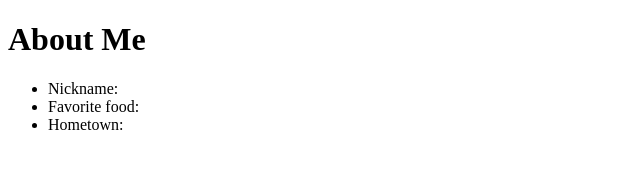
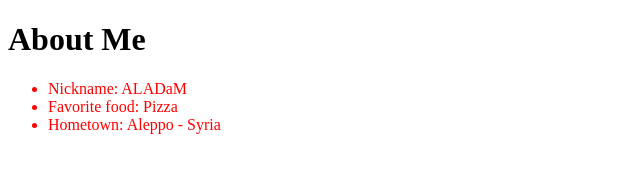
Before and after one commit to HackYourHomework/Homework-class43, a website: page 2-Browsers/Week1/homework/ex2-aboutMe/index.html in a window 1280 px wide. Shown: the whole page, without its empty margins (0-640 px from the left). Drawn offline with Linux system fonts and the light colour scheme.

Commit message:
done with ex2

```diff
--- a/2-Browsers/Week1/homework/ex2-aboutMe/index.js
+++ b/2-Browsers/Week1/homework/ex2-aboutMe/index.js
@@ -9,4 +9,26 @@ Full description at: https://github.com/HackYourFuture/Homework/tree/main/2-Brow
 3. Look in the css file!
 ------------------------------------------------------------------------------*/
 
-// TODO add your JavaScript code here.
+'use strict';
+/*------------------------------------------------------------------------------
+Full description at: https://github.com/HackYourFuture/Homework/tree/main/2-Browsers/Week1#exercise-2-about-me
+
+1. Using JavaScript, replace each of the spans (`nickname`, fav-food`,
+   `hometown`) with your own information.
+2. In JavaScript, iterate through each `<li>` and change the class to
+   `list-item`.
+3. Look in the css file!
+------------------------------------------------------------------------------*/
+
+
+const nickName = document.getElementById('nickname');
+nickName.textContent = 'ALADaM';
+
+const favoriteFood = document.getElementById('fav-food');
+favoriteFood.textContent = 'Pizza';
+
+const hometown = document.getElementById('hometown');
+hometown.textContent = 'Aleppo - Syria';
+
+const listItems = document.querySelectorAll('li');
+listItems.forEach((el) => el.classList.add('list-item'));
--- a/2-Browsers/Week1/homework/ex2-aboutMe/style.css
+++ b/2-Browsers/Week1/homework/ex2-aboutMe/style.css
@@ -1 +1,4 @@
 /* 3. Add a css rule for .list-item to make the color red. */
+.list-item {
+  color: red;
+}
```
